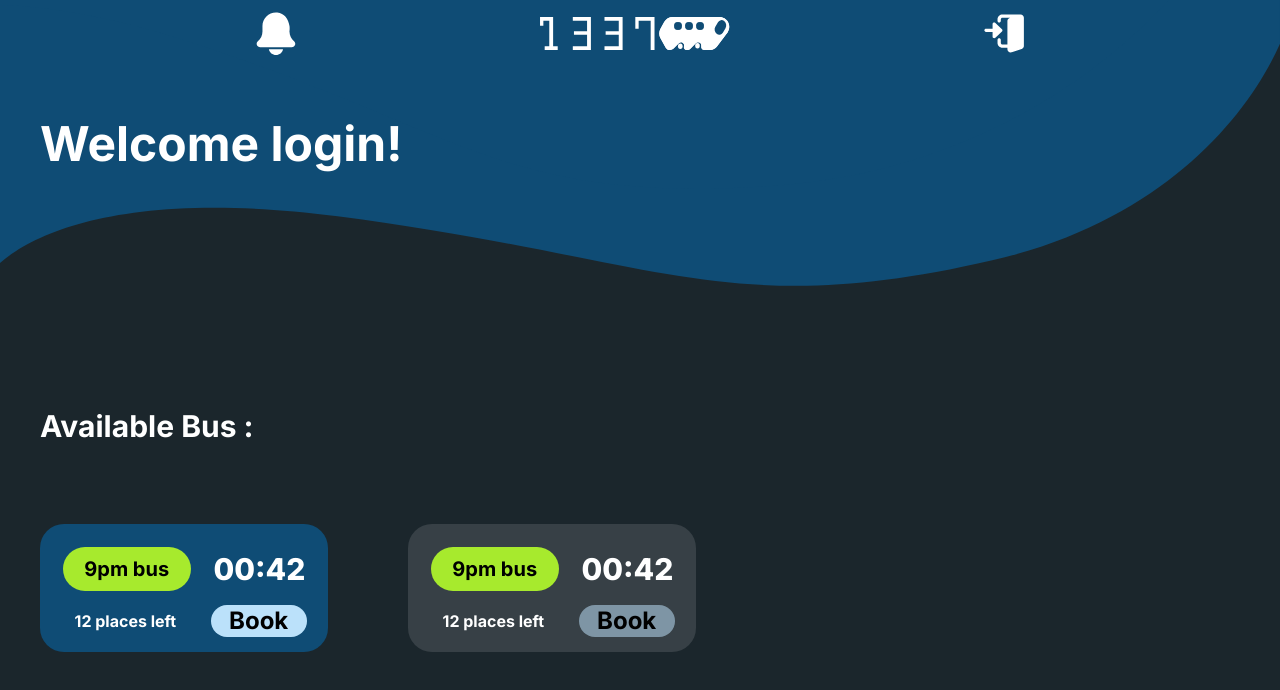
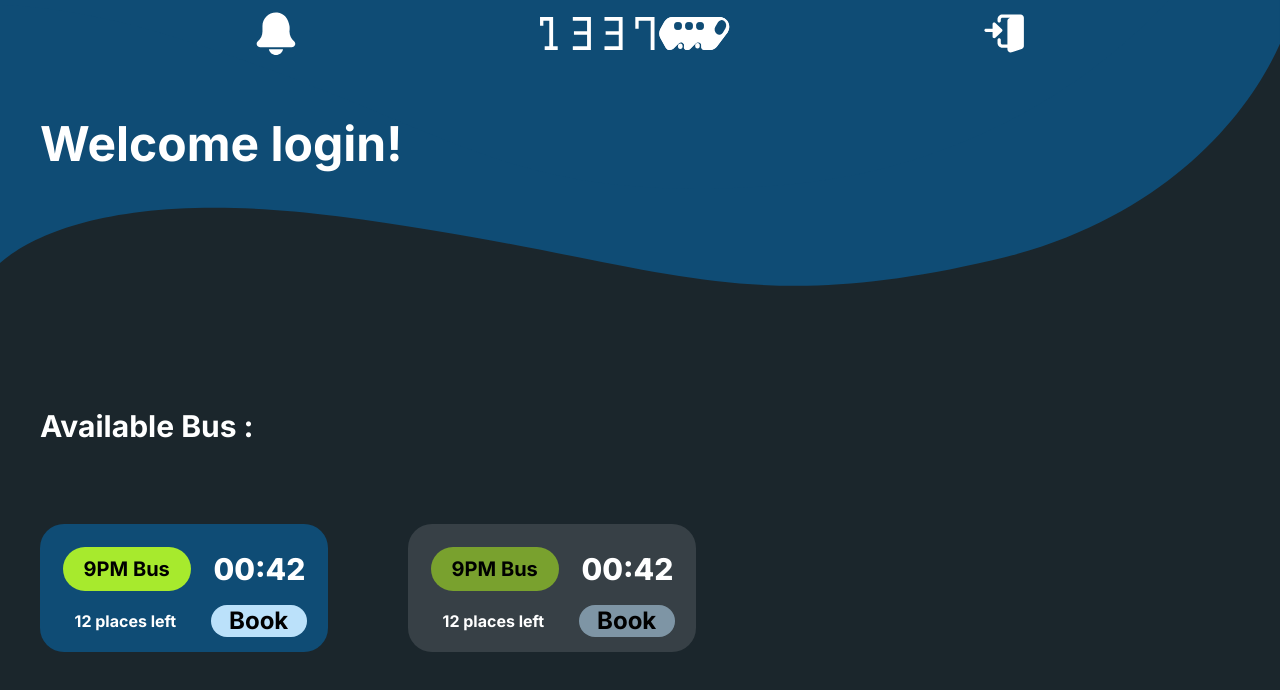
Before and after one commit to issam22-laafer/1337-transport, a Next.js app: page /booking in a window 1280 px wide. Shown: the top 690 px of the page. Built offline with nearby package versions, Linux system fonts and the light colour scheme.

Commit message:
booking page

```diff
--- a/app/booking/page.jsx
+++ b/app/booking/page.jsx
@@ -33,7 +33,7 @@ export default function Page() {
             <div className="sm:w-72  w-72 m-10 h-32 rounded-3xl flex flex-col justify-evenly items-evenly  bg-dark-blue bg-black">
               <div className="container1 flex mt-2 justify-evenly items-center">
                 <div className="bus-time w-32 text-center p-2 text-xl rounded-3xl font-bold bg-lightgreen">
-                  9pm bus
+                  9PM Bus
                 </div>
                 <div className="time-remaining text-3xl text-white font-extrabold">
                   00:42
@@ -51,8 +51,8 @@ export default function Page() {
             {/* ---------------- */}
             <div className="unavailable-bus sm:w-72   w-72 m-10 h-32 rounded-3xl flex  flex-col justify-evenly items-evenly  bg-unavailable-gray bg-black">
               <div className="container1 flex mt-2 justify-evenly items-center">
-                <div className="bus-time w-32 text-center p-2 text-xl rounded-3xl font-bold bg-lightgreen">
-                  9pm bus
+                <div className="bus-time w-32 text-center p-2 text-xl rounded-3xl font-bold bg-unavailable-green">
+                  9PM Bus
                 </div>
                 <div className="time-remaining text-3xl text-white font-extrabold">
                   00:42
--- a/tailwind.config.js
+++ b/tailwind.config.js
@@ -16,7 +16,7 @@ module.exports = {
         "dark-blue": "#0F4C75",
         "lightgreen": "#A7EA2D",
         "light-gray" : "#BBE1FA",
-        "unavailable-green" : "#6A9223",
+        "unavailable-green" : "#79A12E",
         "unavailable-blue" : "#7E95A5",
         "unavailable-gray" : "#374046",
       },
```
